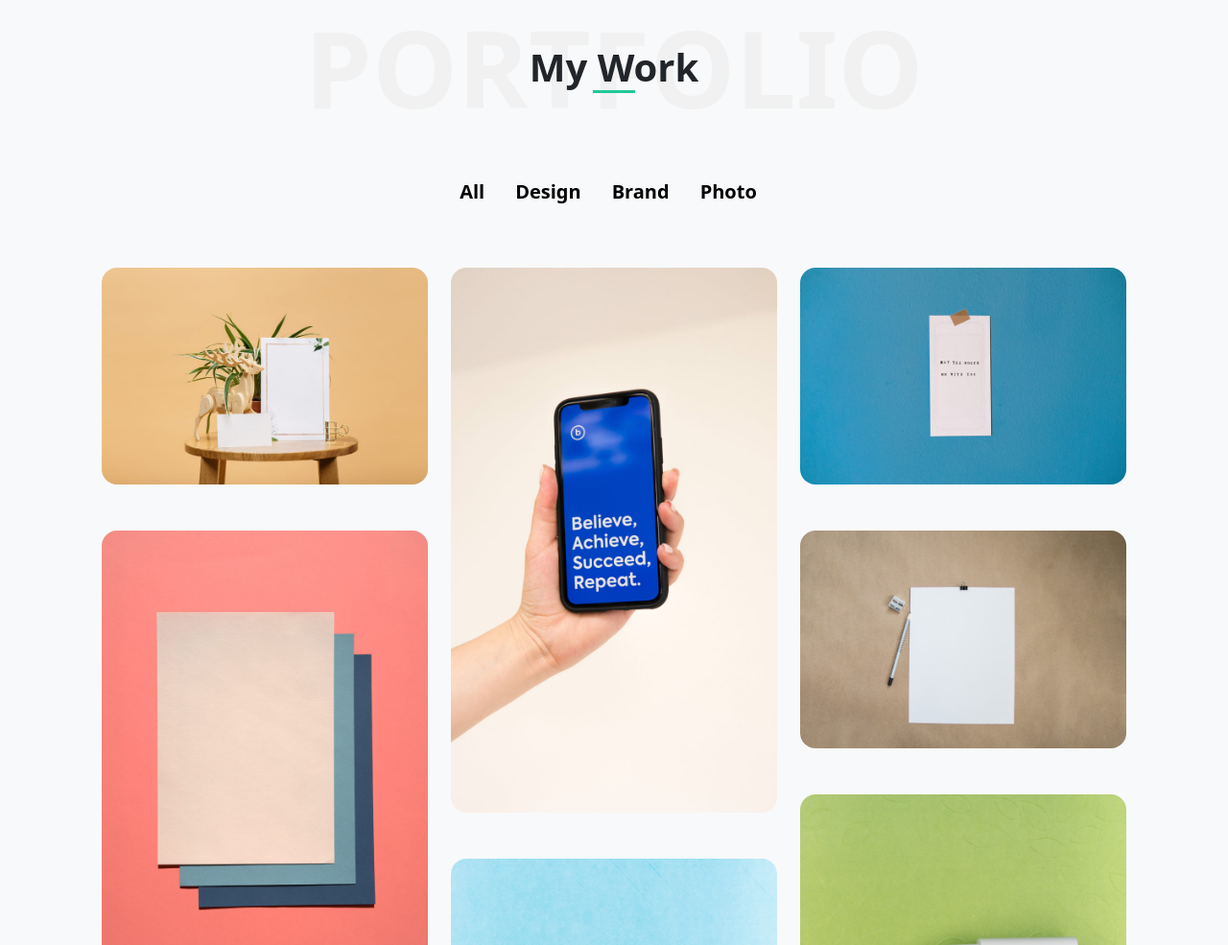
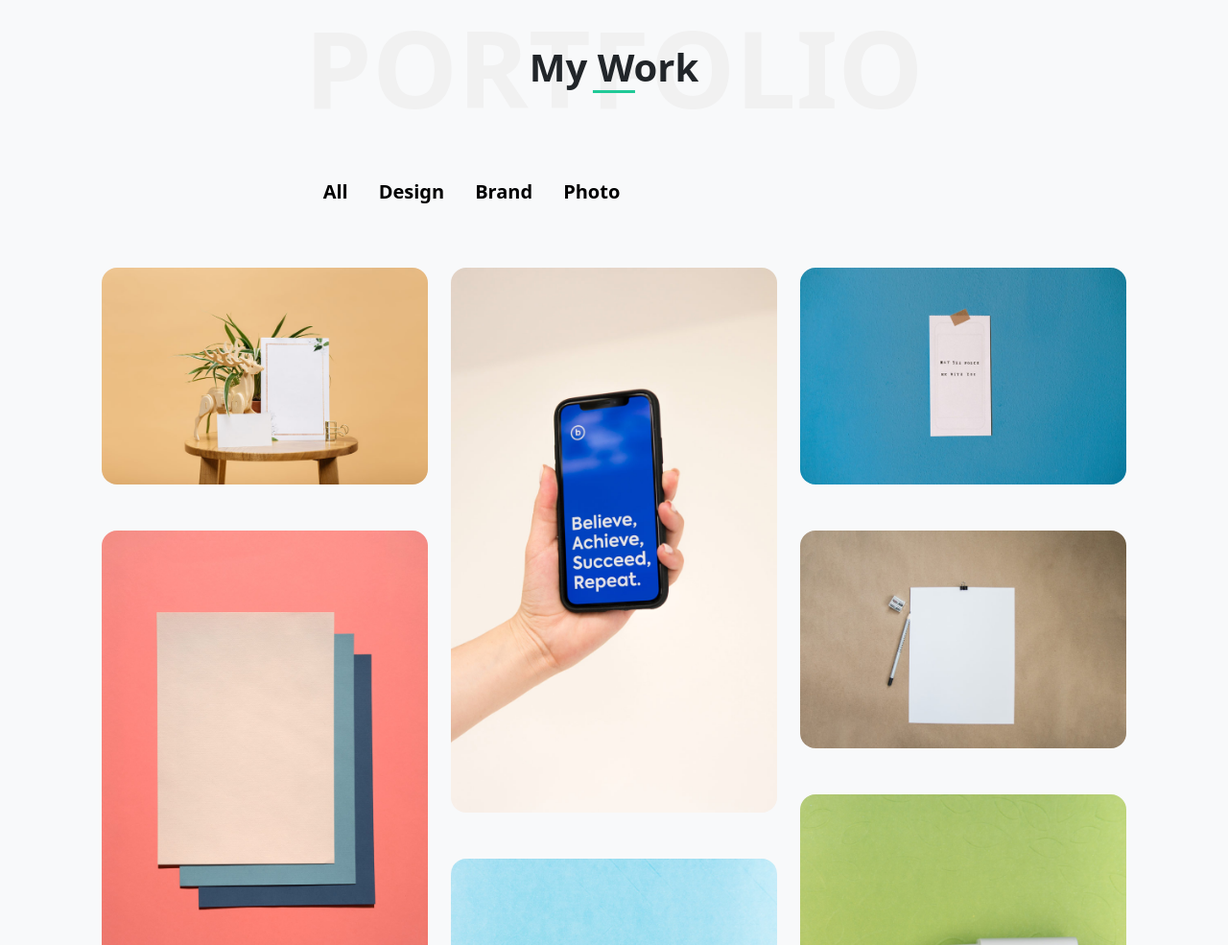
Before and after one commit to NoureldeenMohamedElbialy/Simone, a plain HTML site: page index.html in a window 1280 px wide. Shown: the part 3670-4655 px from the top of the page at 96% size. Drawn offline with Linux system fonts and the light colour scheme.

Commit message:
Third commit

```diff
--- a/index.html
+++ b/index.html
@@ -370,7 +370,7 @@
         </div>
         <div class="container my-5">
             <div class="row">
-                <ul class="nav nav-pills mb-3 d-flex justify-content-center" id="pills-tab" role="tablist">
+                <ul class="nav w-75 nav-pills mb-3 d-flex justify-content-center" id="pills-tab" role="tablist">
                     <li class="nav-item" role="presentation">
                         <a class=" mx-3 text-decoration-none fw-bold fs-5 active" id="pills-all-tab"
                             data-bs-toggle="pill" data-bs-target="#pills-all" type="button" role="tab"
```
